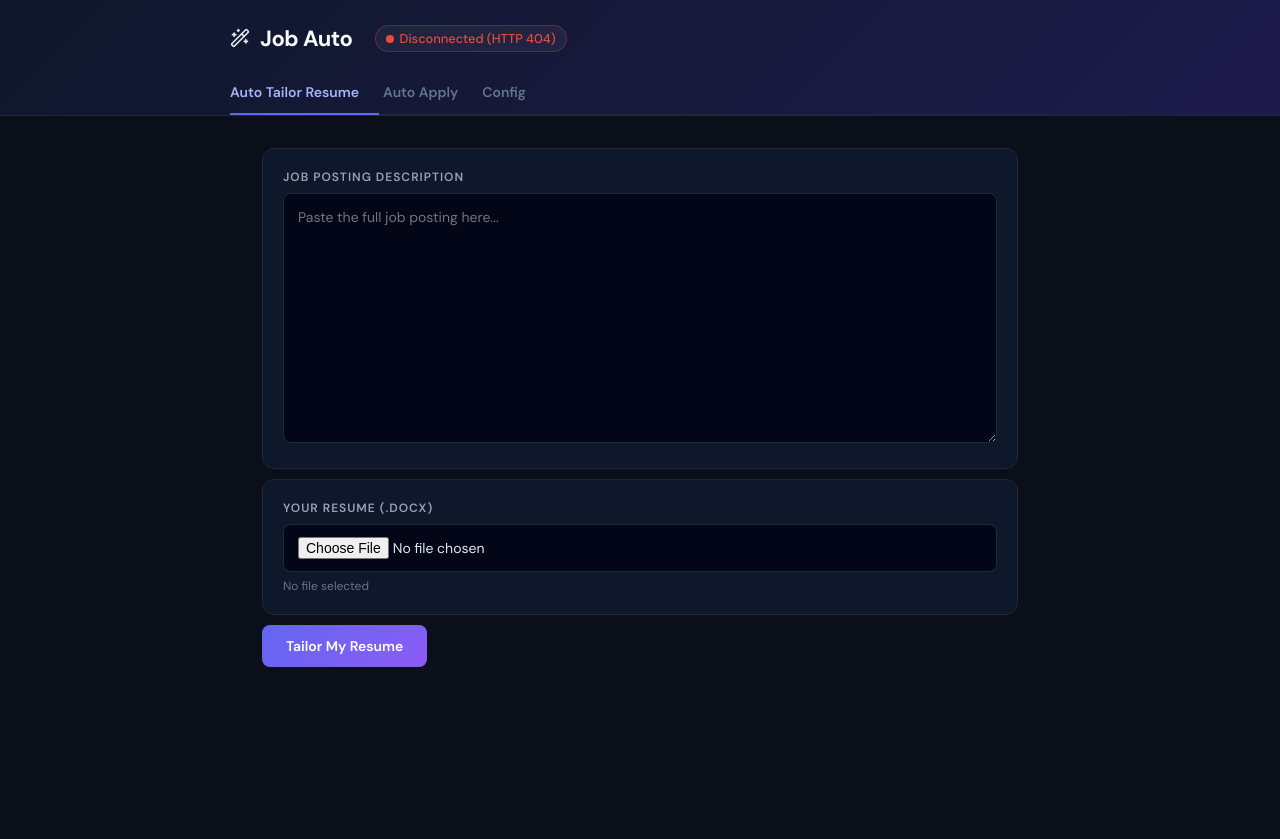
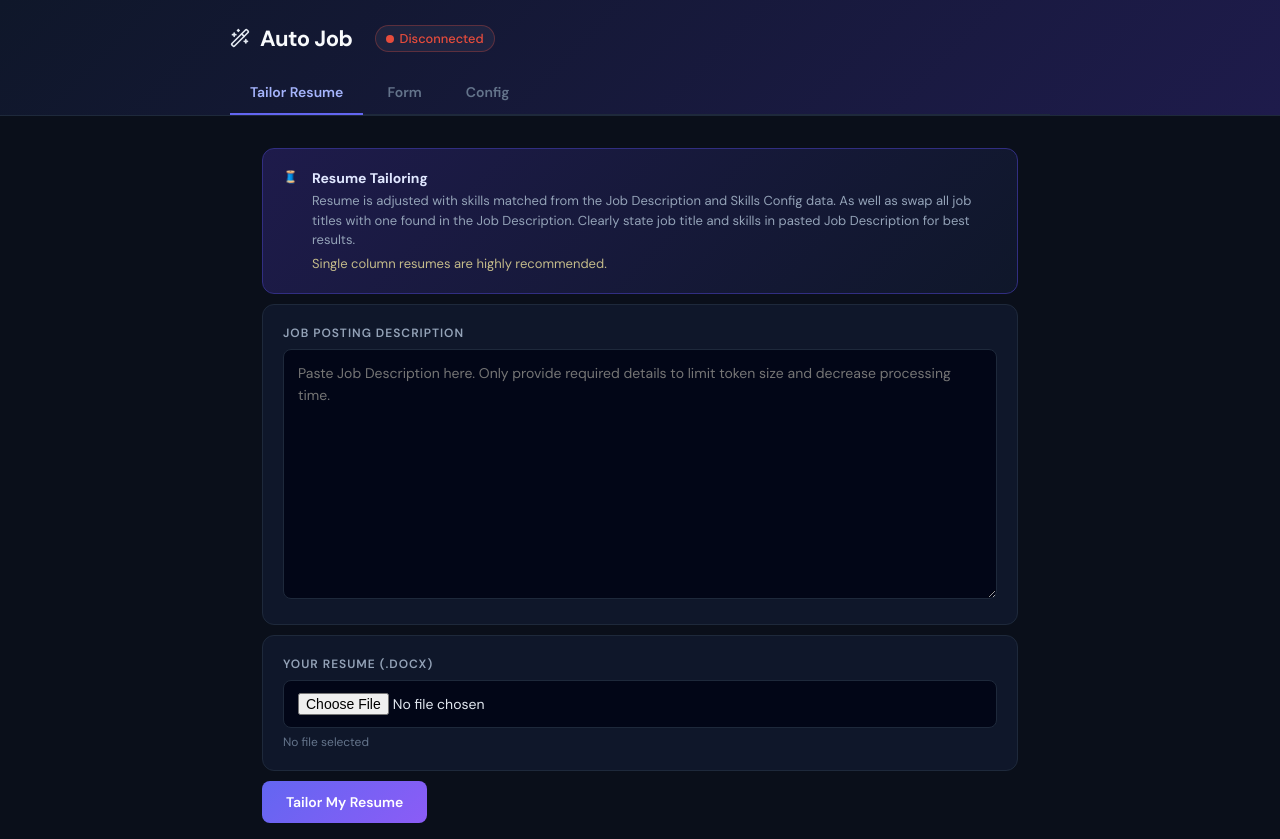
Before and after one commit to Debugger3000/ResumeTailor, a Python web app: template templates/index.html in a window 1280 px wide. Shown: the top 839 px of the page. Before the commit the page ends 667 px from the top, so only its background shows below. Run offline with Jinja, Linux system fonts and the light colour scheme; the template is opened without the code that fills it, so the values that code supplies are empty.

Commit message:
client main features explanations added

```diff
--- a/static/app.js
+++ b/static/app.js
@@ -1382,7 +1382,7 @@
   } else {
     el.classList.add('stopped');
     const reason = status.error ? ` (${status.error})` : '';
-    textEl.textContent = `Disconnected${reason}`;
+    textEl.textContent = `Disconnected`;
     el.title = status.error || 'Model is not running';
   }
 }
--- a/static/style.css
+++ b/static/style.css
@@ -66,7 +66,7 @@
   background: transparent;
   color: #64748b;
   border: none;
-  padding: 12px 20px 12px 0px;
+  padding: 12px 20px 12px 20px;
   font-size: 14px;
   font-weight: 600;
   cursor: pointer;
@@ -273,9 +273,16 @@
   font-size: 14px;
 }
 .banner-text {
+  margin: 0 0 4px;
+  font-size: 13px;
+  color: #94a3b8;
+  line-height: 1.5;
+}
+
+.banner-text-warning {
   margin: 0;
   font-size: 13px;
-  color: #94a3b8;
+  color: #c4bb8a;
   line-height: 1.5;
 }
 
--- a/templates/index.html
+++ b/templates/index.html
@@ -2,7 +2,7 @@
 <html lang="en">
 <head>
 <meta charset="UTF-8" />
-<title>JobPilot</title>
+<title>Auto Job</title>
 <link rel="icon" type="image/svg+xml" href="{{ url_for('static', filename='favicon.svg') }}" />
 <link rel="stylesheet" href="{{ url_for('static', filename='style.css') }}" />
 
@@ -11,21 +11,19 @@
   <header class="app-header">
     <div class="header-inner">
       <div class="brand">
-        <!-- <span class="brand-icon">⚡</span> -->
          <div id="app-title">
           <i data-lucide="wand-2" class="lucide-icon" id="brand-icon"></i>
-          <h1>Job Auto</h1>
+          <h1>Auto Job</h1>
           <div class="model-status" id="modelStatus" title="Loading...">
             <span class="model-status-dot"></span>
             <span class="model-status-text">Checking…</span>
           </div>
          </div>
 
-        <!-- <span class="badge">Form Agent</span> -->
       </div>
       <nav class="tabs">
-        <button class="tab active" data-page="tailor">Auto Tailor Resume</button>
-        <button class="tab" data-page="apply">Auto Apply</button>
+        <button class="tab active" data-page="tailor">Tailor Resume</button>
+        <button class="tab" data-page="apply">Form</button>
         <button class="tab" data-page="config">Config</button>
       </nav>
     </div>
@@ -35,9 +33,25 @@
     <!-- ------------------------------------------------------------------------------------------------------------------------------- -->
     <!-- PAGE 1: TAILOR -->
   <section id="page-tailor" class="page active">
+
+    <div class="card info-banner">
+        <span class="info-icon">🧵</span>
+        <div>
+          <p class="banner-title">Resume Tailoring</p>
+          <!-- <p class="banner-text">Provide a Job Description and your resume and let the model do the work!</p> -->
+          <!-- </br> -->
+          <p class="banner-text">Resume is adjusted with skills matched from the Job Description and Skills Config data. As well as swap all job titles with one found in the Job Description. Clearly state job title and skills in pasted Job Description for best results.</p>
+
+
+        <!-- </br> -->
+          <p class="banner-text-warning">Single column resumes are highly recommended.</p>
+
+        </div>
+      </div>
+
     <div class="card">
       <label for="jobDesc">Job Posting Description</label>
-      <textarea id="jobDesc" rows="10" placeholder="Paste the full job posting here..."></textarea>
+      <textarea id="jobDesc" rows="10" placeholder="Paste Job Description here. Only provide required details to limit token size and decrease processing time."></textarea>
     </div>
 
     <div class="card">
@@ -80,8 +94,14 @@
       <div class="card info-banner">
         <span class="info-icon">🤖</span>
         <div>
-          <p class="banner-title">Automated Application Agent</p>
-          <p class="banner-text">Paste the web page URL with a form. A browser window will open. **Make sure to close any '_blank' tabs generated by the automated browser**.</p>
+          <p class="banner-title">Auto Form Completion</p>
+          <!-- <p class="banner-text">Paste the URL of a webpage with a form you want completed. Press fill the form and let the model go to work!</p> -->
+          <!-- </br> -->
+          <p class="banner-text">Form is completed with data from Skills, Profile and Experience provided within Config.</p>
+
+          <p class="banner-text-warning">Some pages may not work due to irregular web form practices. Make sure to close any '_blank' tabs generated by the automated browser. </p>
+
+
         </div>
       </div>
 
@@ -128,14 +148,17 @@
         <span class="info-icon">⚙️</span>
         <div>
           <p class="banner-title">Configuration</p>
-          <p class="banner-text">Set up your AI model, skills, and profile data. These power the resume tailoring and form-filling agents.</p>
+          <p class="banner-text">Set up your Model, Skills, Experience and Profile data to power the Resume Tailoring and Form completion features.</p>
+          <!-- <p class="banner-text">Powered by a local SQLite database. Fully customizable to fit whatever form completion needs.</p> -->
+          <p class="banner-text-warning">Model prompts and database tables can be modified in the codebase to suit your specific use cases.</p>
+
           <div id="configStatus" class="status"></div>
         </div>
       </div>
 
       <!-- Model config -->
       <div class="card">
-        <label>Model Configuration</label>
+        <label>Model</label>
         <div class="config-section" id="modelConfigSection">
 
         <!-- Tabs -->
```
